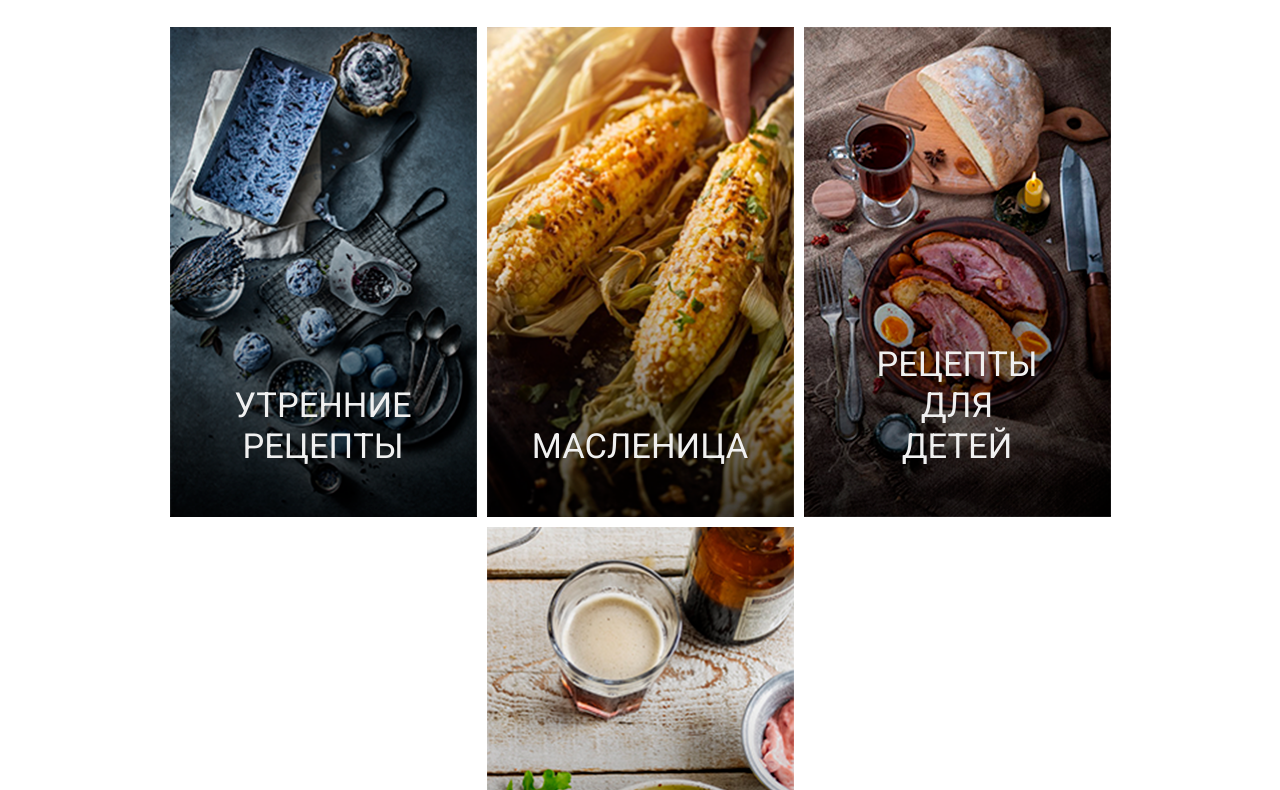
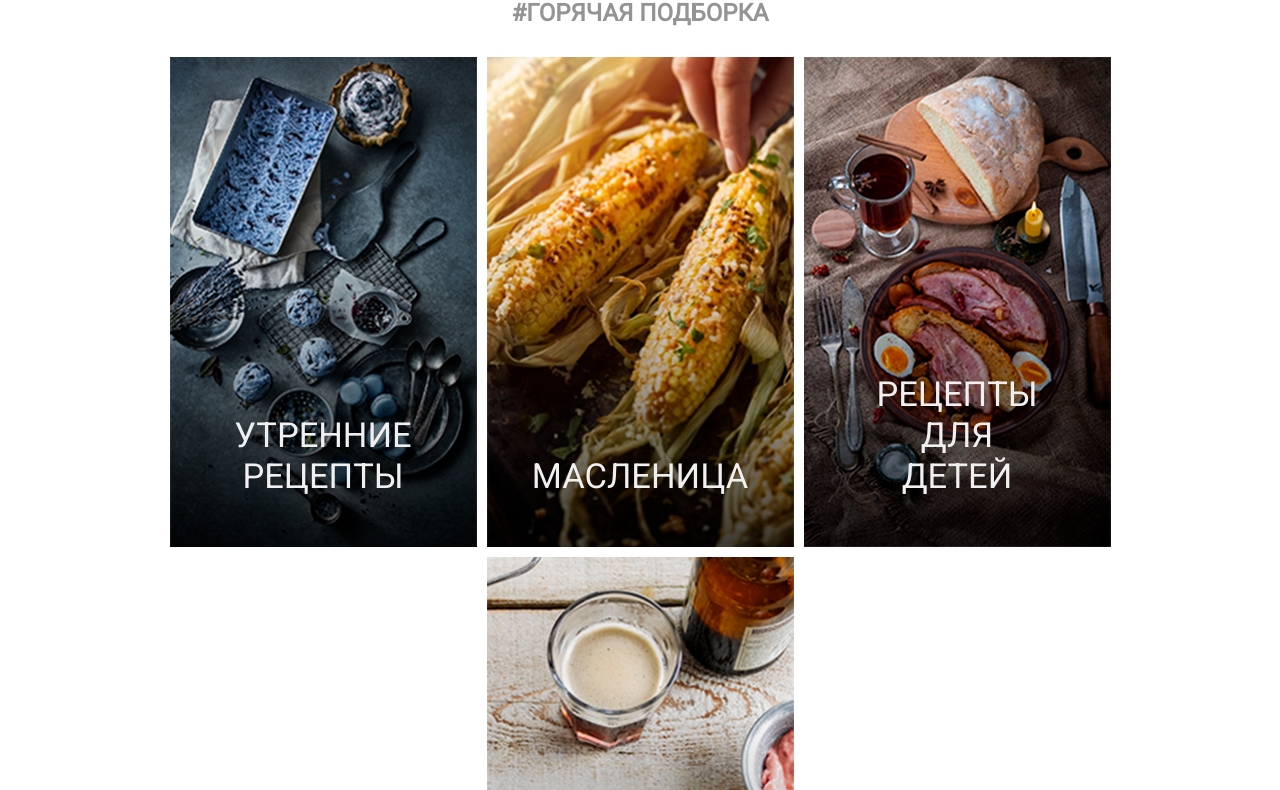
Before and after one commit to glushach/food.io, a website: page app/index.pug in a window 1280 px wide. Shown: the part 2156-2946 px from the top of the page. Drawn offline with nearby package versions, Linux system fonts and the light colour scheme; files that its build step writes are made by us from their sources.

Commit message:
done section selection and footer

```diff
--- a/app/css/style.css
+++ b/app/css/style.css
@@ -6,6 +6,9 @@
 }
 .mt-20 {
   margin-top: 20px;
+}
+.mt-30 {
+  margin-top: 30px;
 }
 .mb-20 {
   margin-bottom: 20px;
```
